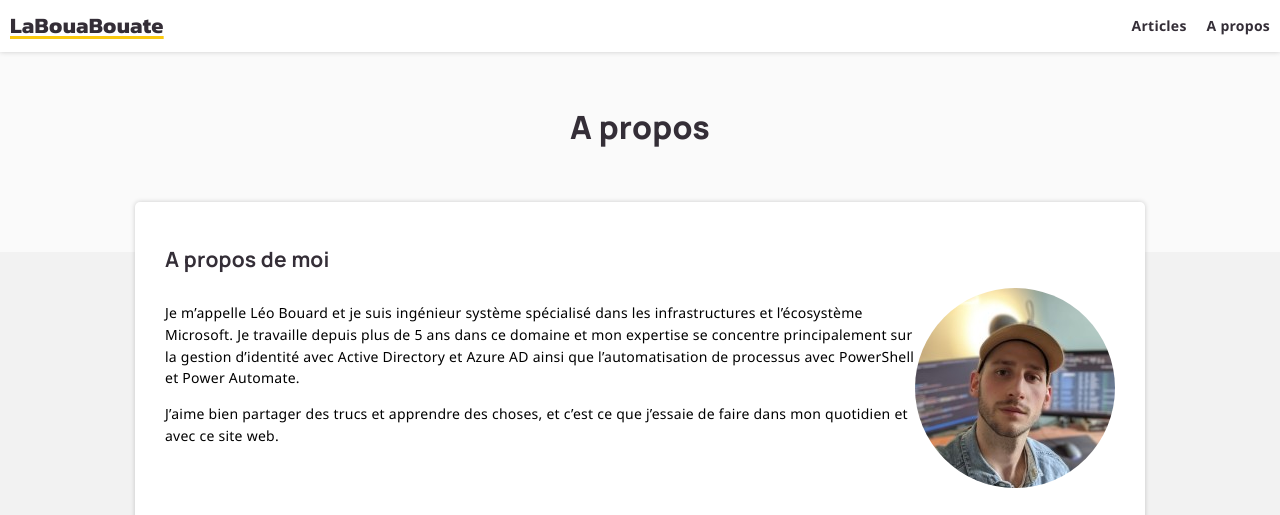
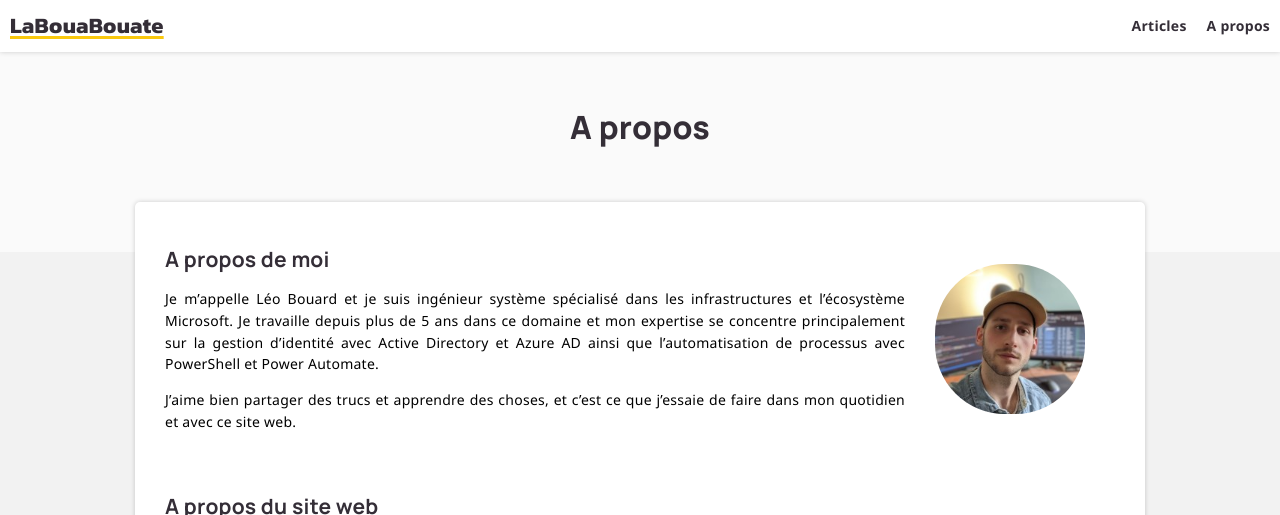
Before and after one commit to leobouard/leobouard.github.io, a Jekyll site: the page built from about.md, in a window 1280 px wide. Shown: the top 515 px of the page. Built offline with Jekyll 4.4.1, drawn with Linux system fonts in a browser that asks for light colours; some web fonts are replaced; grey boxes are pictures that could not be loaded.

Commit message:
Correction "A propos de moi"

```diff
--- a/_layouts/default.html
+++ b/_layouts/default.html
@@ -11,6 +11,7 @@
     <link rel="stylesheet" href="{{ "/assets/css/posts.css?v=" | append: site.github.build_revision | relative_url }}" media="screen">
     <link rel="stylesheet" href="{{ "/assets/css/homepage.css?v=" | append: site.github.build_revision | relative_url }}" media="screen">
     {% if page.title == 'Léo Bouard' %}<link rel="stylesheet" href="{{ "/assets/css/cv.css?v=" | append: site.github.build_revision | relative_url }}" media="screen">{% endif %}
+    {% if page.title == 'A propos' %}<link rel="stylesheet" href="{{ "/assets/css/about.css?v=" | append: site.github.build_revision | relative_url }}" media="screen">{% endif %}
     <link rel="shortcut icon" type="image/x-icon" href="/assets/images/favicon.ico">
     <link rel="preconnect" href="https://fonts.googleapis.com">
     <link rel="preconnect" href="https://fonts.gstatic.com" crossorigin>
--- a/about.md
+++ b/about.md
@@ -5,14 +5,13 @@ title: "A propos"
 description: "Plus d'informations sur le site web et moi-même"
 ---
 
-## A propos de moi
-
-<div style="display: flex;">
+<div class="aboutMe">
     <div>
+        <h2 id="a-propos-de-moi">A propos de moi</h2>
         <p>Je m’appelle Léo Bouard et je suis ingénieur système spécialisé dans les infrastructures et l’écosystème Microsoft. Je travaille depuis plus de 5 ans dans ce domaine et mon expertise se concentre principalement sur la gestion d’identité avec Active Directory et Azure AD ainsi que l’automatisation de processus avec PowerShell et Power Automate.</p>
         <p>J’aime bien partager des trucs et apprendre des choses, et c’est ce que j’essaie de faire dans mon quotidien et avec ce site web.</p>
     </div>
-    <img src="/assets/images/profile-picture.jpg" alt="Photo de profil" style="border-radius: 100px;">
+    <img src="/assets/images/profile-picture.jpg" alt="Photo de profil" height="100" width="100">
 </div>
 
 <!-- Personnal links section -->
--- /dev/null
+++ b/assets/css/about.scss
@@ -0,0 +1,22 @@
+---
+---
+
+div.aboutMe {
+    display: flex;
+}
+
+div.aboutMe > div {
+    flex-grow: 1;
+    flex-shrink: 1;
+    flex-basis: 350px;
+    max-width: 100%;
+    text-align: justify;
+}
+
+div.aboutMe > img {
+    border-radius: 100px;
+    margin: auto;
+    padding: 30px;
+    height: 150px;
+    width: 150px;
+}
```
